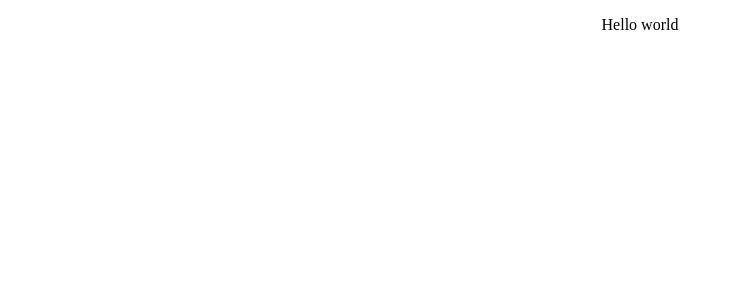
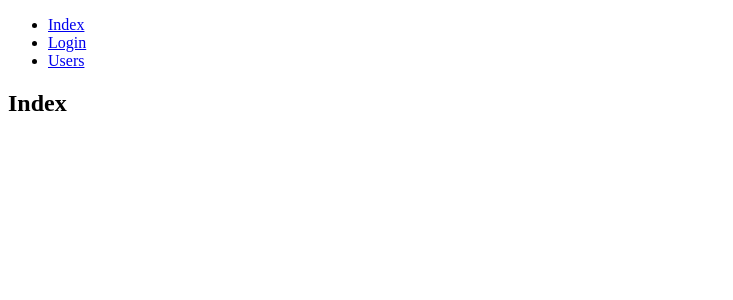
Before and after one commit to yasuaki640/jwt-login-example, a React (Create React App) app in the folder client/: page / in a window 1280 px wide. Shown: the top 300 px of the page, without its empty margins (0-733 px from the left). Built offline with nearby package versions, Linux system fonts and the light colour scheme.

Commit message:
仮ルーターを定義

```diff
--- a/client/src/App.js
+++ b/client/src/App.js
@@ -1,11 +1,59 @@
 import './App.css';
+import {
+    BrowserRouter as Router,
+    Switch,
+    Route,
+    Link
+} from "react-router-dom";
 
 function App() {
     return (
-        <div className="App">
-            <p>Hello world</p>
-        </div>
+        <>
+            <Router>
+                <div>
+                    <nav>
+                        <ul>
+                            <li>
+                                <Link to="/">Index</Link>
+                            </li>
+                            <li>
+                                <Link to="/login">Login</Link>
+                            </li>
+                            <li>
+                                <Link to="/users">Users</Link>
+                            </li>
+                        </ul>
+                    </nav>
+
+                    {/* A <Switch> looks through its children <Route>s and
+            renders the first one that matches the current URL. */}
+                    <Switch>
+                        <Route path="/login">
+                            <Login/>
+                        </Route>
+                        <Route path="/users">
+                            <Users/>
+                        </Route>
+                        <Route path="/">
+                            <Index/>
+                        </Route>
+                    </Switch>
+                </div>
+            </Router>
+        </>
     );
 }
 
+function Index() {
+    return <h2>Index</h2>;
+}
+
+function Login() {
+    return <h2>Login</h2>;
+}
+
+function Users() {
+    return <h2>Users</h2>;
+}
+
 export default App;
```
